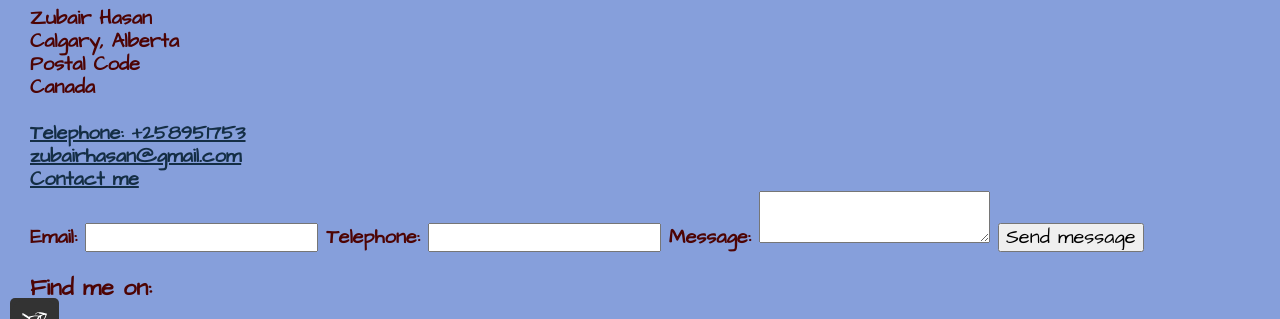
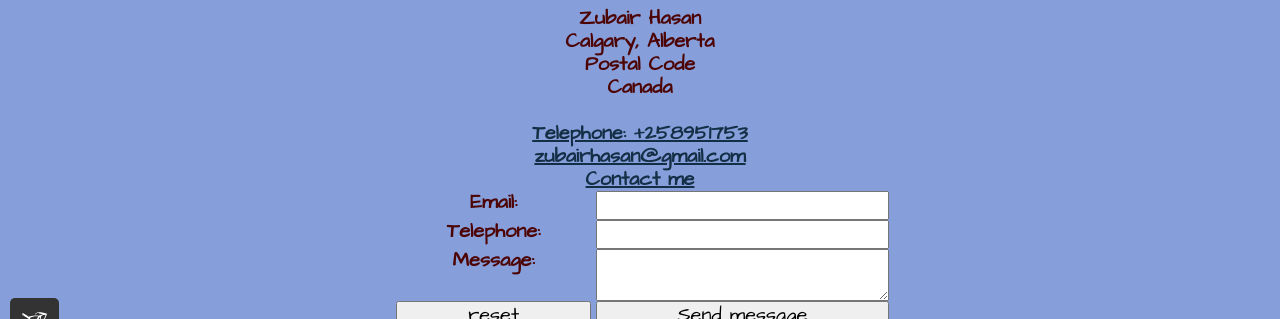
Before and after one commit to zhasan1/Fresh, a plain HTML site: page contact.html in a window 1280 px wide. Shown: the part 463-782 px from the top of the page. Drawn offline with nearby package versions, Linux system fonts and the light colour scheme.

Commit message:
made some changes

```diff
--- a/contact.html
+++ b/contact.html
@@ -27,6 +27,7 @@
       </ul>
     </nav>
   </header>
+  <center>
   <h1 id="contact">Contact Zubair Hasan</h1>
   <div>
     Zubair Hasan<br>
@@ -40,17 +41,31 @@
   <a href="mailto:zubairhasan@gmail.com">Contact me</a>
   <div>
     <form action="" method="post" id="contact-form">
-      <label class="standard-label" for="email">Email: </label>
-      <input type="email" name="user_email" id="email" required>
 
+      <div class="form-field">
+        <label class="standard-label" for="email">Email: </label>
+        <input type="email" name="user_email" id="email" required>
+      </div>
+
+      <div class="form-field">
       <label class="standard-label" for="tel">Telephone: </label>
       <input type="tel" name="user_phone_number" id="tel" pattern="\d{3}[\-]\d{3}[\-]\d{4}" required>
+      </div>
 
+      <div class="form-field">
       <label class="standard-label" for="my-input">Message: </label>
       <textarea id="my-input" maxlength="240" required></textarea>
+     </div>
+
+     <div class="form-field">
+      <input type="button" name="user_message" value="reset">
       <input type="submit" name="user_message" value="Send message">
+     </div>
+
     </form>
   </div>
+</center>
+
 <script src="js/tota11y.min.js"></script>
 </body>
 <footer>
--- a/css/style.production.css
+++ b/css/style.production.css
@@ -166,6 +166,24 @@ body{
     width: 10%;
   }
 
+
+  /* form */
+#contact-form {
+  display: flex;
+  width: 40%;
+  flex-direction: column;
+}
+
+.form-field{
+  display: grid;
+  grid-template-columns: 40% 60%;
+  grid-gap: 5px;
+}
+
+
+
+  /* form ends */
+
   /*start grid fallback*/
   .grid_item{
     display: inline-block;
@@ -208,6 +226,9 @@ body{
     }
     h1{
       font-size: 22px;
+    }
+    .page-header {
+      width: 100vw;
     }
   }
 
```
Also changed, not shown: about.html (+18 -6 lines).
